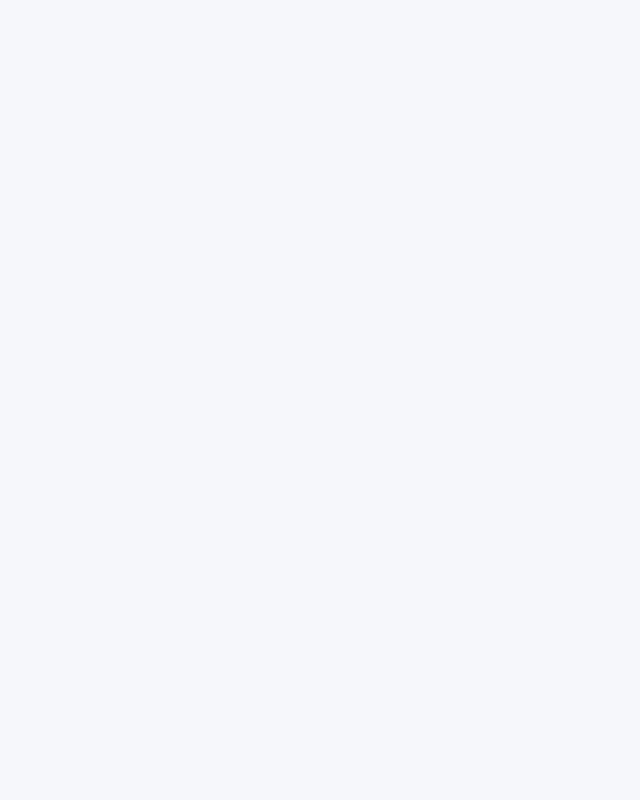
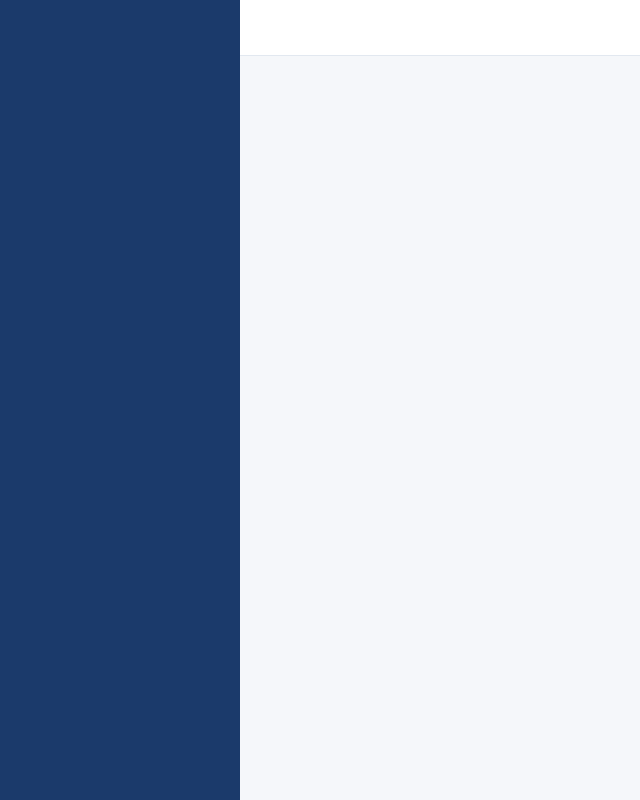
Before and after one commit to benbazus/gou-psp, a React (Vite) app: page /app in a window 1280 px wide. Shown: the whole page, without its empty margins (0-640 px from the left). Built offline with nearby package versions, Linux system fonts and the light colour scheme.

Commit message:
feat: build AppShell layout

```diff
--- /dev/null
+++ b/src/components/layout/AppShell.tsx
@@ -0,0 +1,25 @@
+import { Outlet } from '@tanstack/react-router'
+import { Sidebar } from './Sidebar'
+import { Topbar } from './Topbar'
+import { useAppStore } from '../../store/appStore'
+import { motion } from 'framer-motion'
+
+export function AppShell() {
+  const collapsed = useAppStore((s) => s.sidebarCollapsed)
+
+  return (
+    <div className="flex h-screen overflow-hidden bg-surface">
+      <Sidebar />
+      <motion.div
+        className="flex flex-col flex-1 overflow-hidden"
+        animate={{ marginLeft: collapsed ? 56 : 240 }}
+        transition={{ type: 'spring', damping: 30, stiffness: 300 }}
+      >
+        <Topbar />
+        <main className="flex-1 overflow-y-auto p-6">
+          <Outlet />
+        </main>
+      </motion.div>
+    </div>
+  )
+}
--- /dev/null
+++ b/src/components/layout/Sidebar.tsx
@@ -0,0 +1,3 @@
+export function Sidebar() {
+  return <div className="fixed left-0 top-0 h-screen w-60 bg-primary" />
+}
--- /dev/null
+++ b/src/components/layout/Topbar.tsx
@@ -0,0 +1,3 @@
+export function Topbar() {
+  return <div className="h-14 border-b border-border bg-card" />
+}
--- a/src/router.tsx
+++ b/src/router.tsx
@@ -1,4 +1,5 @@
 import { createRouter, createRootRoute, createRoute, Outlet, redirect } from '@tanstack/react-router'
+import { AppShell } from './components/layout/AppShell'
 import LoginPage from './routes/login'
 import DashboardPage from './routes/app/dashboard'
 import SimulatorPage from './routes/app/simulator'
@@ -41,7 +42,7 @@ const loginRoute = createRoute({
 const appRoute = createRoute({
   getParentRoute: () => rootRoute,
   path: '/app',
-  component: Outlet,
+  component: AppShell,
 })
 
 const dashboardRoute = createRoute({ getParentRoute: () => appRoute, path: '/dashboard', component: DashboardPage })
```
